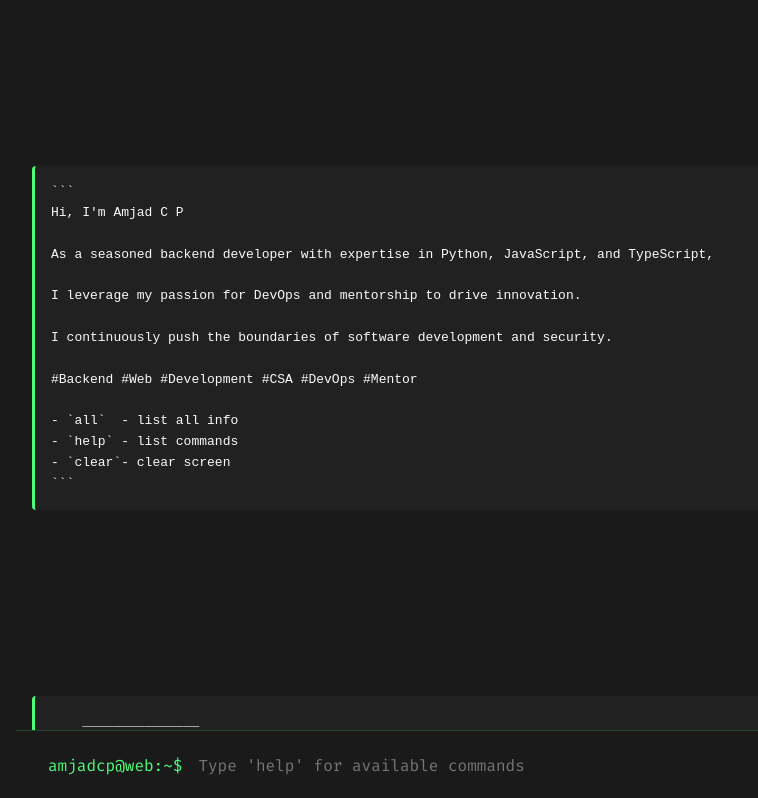
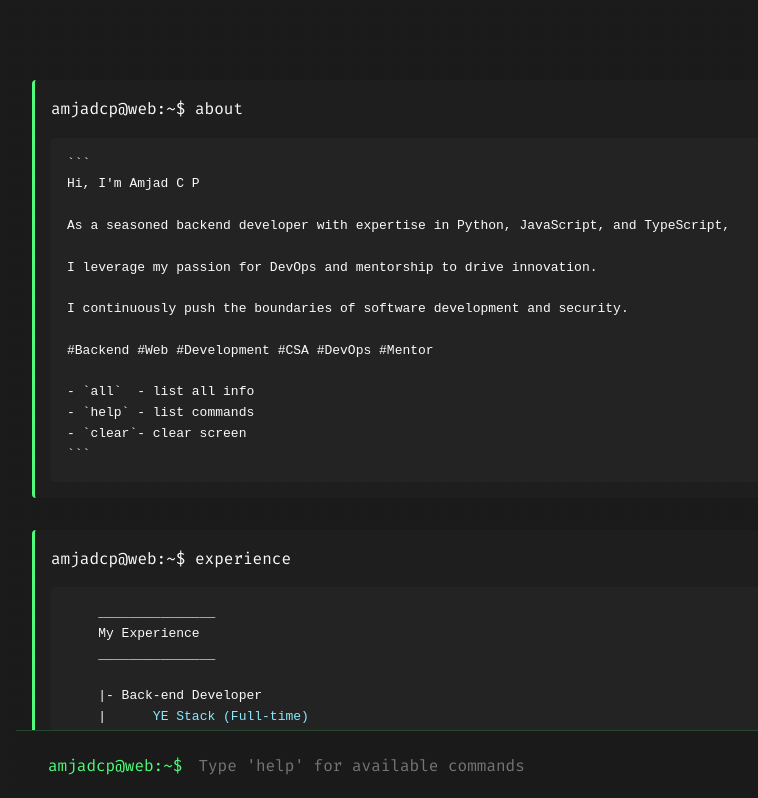
Before and after one commit to amjadcp/portfolio, a website: page index.html in a window 1280 px wide. Shown: the top 798 px of the page, without its empty margins (174-932 px from the left). Drawn offline with Linux system fonts and the light colour scheme.

Commit message:
refactor: enhance command block styling and improve scroll behavior for command execution

```diff
--- a/css/style.css
+++ b/css/style.css
@@ -133,3 +133,25 @@ a:focus {
     font-size: 0.9rem;
   }
 }
+
+.command-block {
+  margin: 2rem 0;
+  padding: 1rem;
+  background-color: rgba(40, 40, 40, 0.3);
+  border-radius: 4px;
+  border-left: 3px solid #50fa7b;
+}
+
+.command-block .command {
+  position: static;
+  background: transparent;
+  border: none;
+  padding: 0;
+  margin-bottom: 1rem;
+  display: block;
+}
+
+.command-block pre {
+  margin: 0;
+  border-left: none;
+}
--- a/js/main.js
+++ b/js/main.js
@@ -1,11 +1,20 @@
 let input = document.querySelector("input");
 let block = document.getElementById("block");
 
-const scrollToBottom = () => {
-  window.scrollTo({
-    top: document.body.scrollHeight,
-    behavior: 'smooth'
-  });
+const scrollToCommand = (command) => {
+  setTimeout(() => {
+    const commandBlocks = document.querySelectorAll('.command-block');
+    if (commandBlocks.length > 0) {
+      // For 'all' command, scroll to the first block (about)
+      if (command === 'all') {
+        commandBlocks[0].scrollIntoView({ behavior: 'smooth', block: 'start' });
+      } else {
+        // For specific commands, find the matching block
+        const lastBlock = commandBlocks[commandBlocks.length - 1];
+        lastBlock.scrollIntoView({ behavior: 'smooth', block: 'start' });
+      }
+    }
+  }, 100);
 };
 
 const inject = async (command) => {
@@ -13,11 +22,14 @@ const inject = async (command) => {
   if (data.status == 404) {
     data = await fetch(`commands/404.html`);
   }
+  const response = await data.text();
   block.innerHTML += `
-    <br> <br> <span class="command">amjadcp@web:~$ ${command}</span>
-    <br> <br> ${await data.text()} <br> <br>
+    <div class="command-block">
+      <span class="command">amjadcp@web:~$ ${command}</span>
+      ${response}
+    </div>
   `;
-  scrollToBottom();
+  scrollToCommand(command);
 };
 
 window.onload = async (e) => {
@@ -26,7 +38,7 @@ window.onload = async (e) => {
   await inject("experience");
   await inject("skill");
   await inject("connect");
-  scrollToBottom();
+  // Don't auto-scroll on initial load
 
   input.addEventListener("keyup", async function (e) {
     if ((e.keyCode || e.which) == 13) {
```
